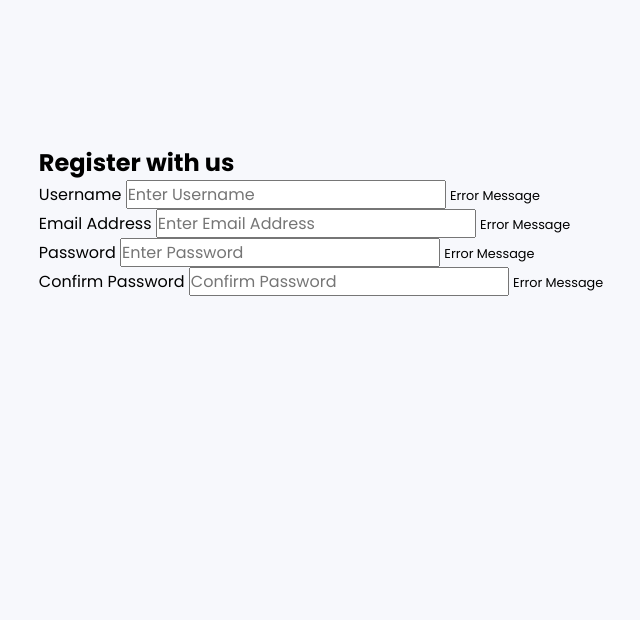
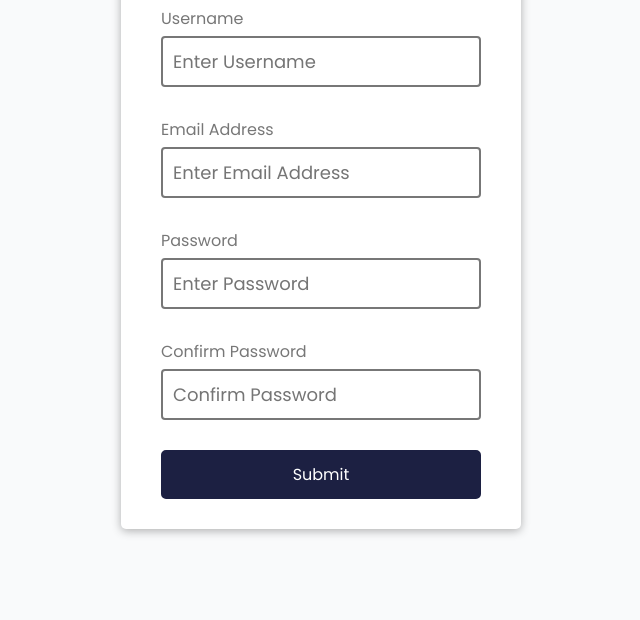
Before and after one commit to satwikskm/form_validator, a plain HTML site: page index.html in a window 1280 px wide. Shown: the part 180-800 px from the top of the page, without its empty margins (319-959 px from the left). Drawn offline with Linux system fonts and the light colour scheme.

Commit message:
css completed

```diff
--- a/index.html
+++ b/index.html
@@ -40,6 +40,8 @@
           />
           <small>Error Message</small>
         </div>
+
+        <button type="submit">Submit</button>
       </form>
     </div>
     <script src="./script.js"></script>
--- a/styles/style.css
+++ b/styles/style.css
@@ -1,4 +1,12 @@
 @import url('https://fonts.googleapis.com/css2?family=Poppins:wght@300;400;500;600;700;800;900&display=swap');
+
+:root {
+  --success: #2ecc71;
+  --error: #e74c3c;
+  --text-color: #777;
+  --white: #fff;
+  --dark-text: #1c2042;
+}
 
 * {
   margin: 0;
@@ -7,15 +15,93 @@
 }
 
 html {
-  font-size: 16px;
+  font-size: 10px;
 }
 
 body {
   font-family: 'Poppins', sans-serif;
-  background-color: #f7f8fc;
+  background-color: #f9fafb;
   display: flex;
   align-items: center;
   justify-content: center;
   min-height: 100vh;
   margin: 0;
+  color: var(--dark-text);
 }
+
+.container {
+  background-color: var(--white);
+  border-radius: 0.5rem;
+  box-shadow: 0 2px 10px rgba(0, 0, 0, 0.3);
+  width: 40rem;
+}
+
+h2 {
+  text-align: center;
+  margin: 0 0 2rem;
+  font-size: 3rem;
+}
+
+.form {
+  padding: 3rem 4rem;
+}
+
+.form-control {
+  margin-bottom: 1rem;
+  padding-bottom: 2rem;
+  position: relative;
+}
+
+.form-control label {
+  color: var(--text-color);
+  display: block;
+  margin-bottom: 0.5rem;
+  font-size: 1.6rem;
+}
+
+.form-control input {
+  border: 2px solid var(--text-color);
+  border-radius: 4px;
+  display: block;
+  width: 100%;
+  padding: 1rem;
+  font-size: 1.8rem;
+}
+
+.form-control input:focus {
+  outline: 0;
+  border-color: var(--dark-text);
+}
+
+.form-control.success input {
+  border-color: var(--success);
+}
+
+.form-control.error input {
+  border-color: var(--error);
+}
+
+.form-control small {
+  color: var(--error);
+  font-size: 1.5rem;
+  position: absolute;
+  bottom: 0;
+  left: 0;
+  visibility: hidden;
+}
+
+.form-control.error small {
+  visibility: visible;
+}
+
+.form button {
+  cursor: pointer;
+  background-color: var(--dark-text);
+  border: 2px solid var(--dark-text);
+  border-radius: 0.5rem;
+  font-size: 1.6rem;
+  color: #fff;
+  padding: 1rem 2rem;
+  display: block;
+  width: 100%;
+}
```
